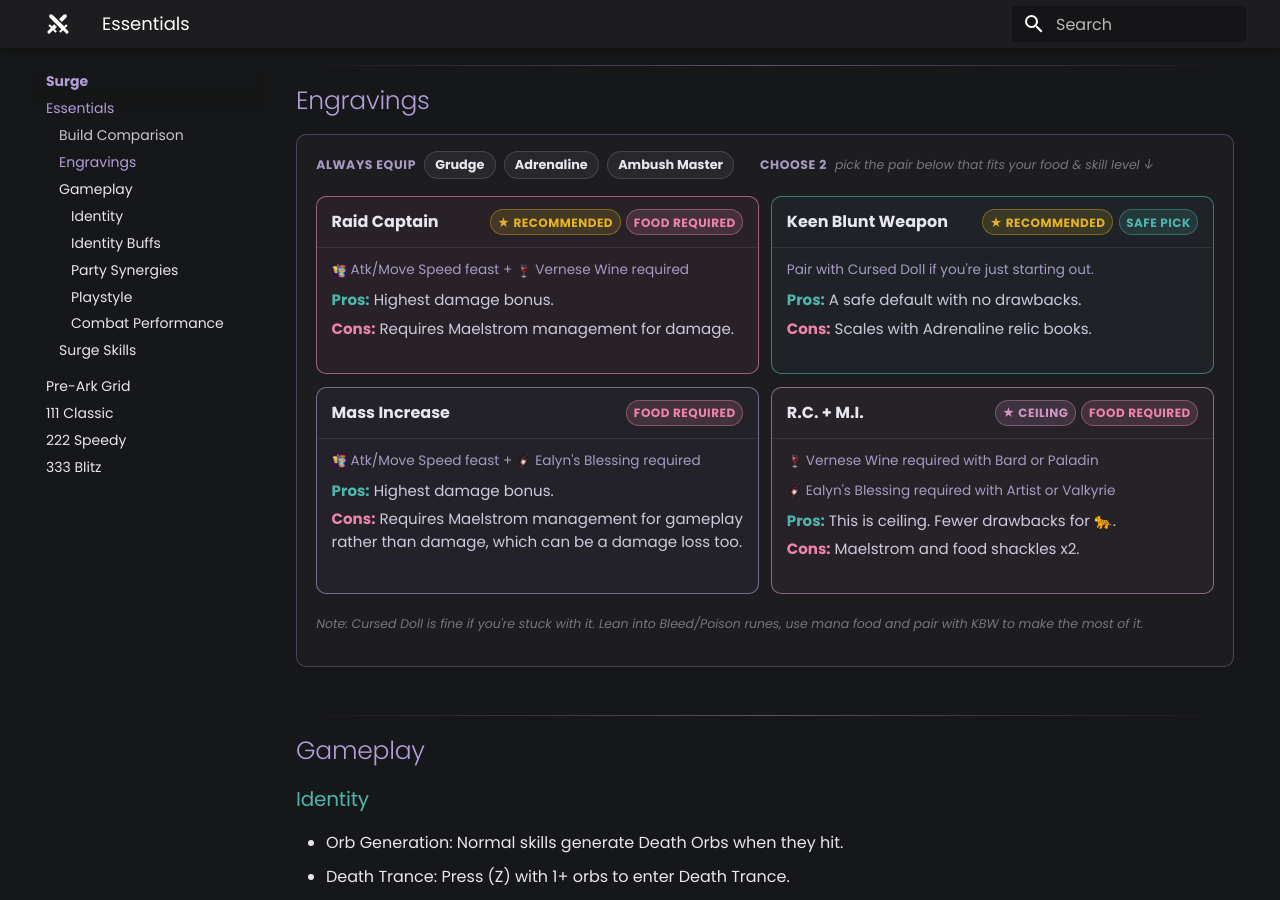
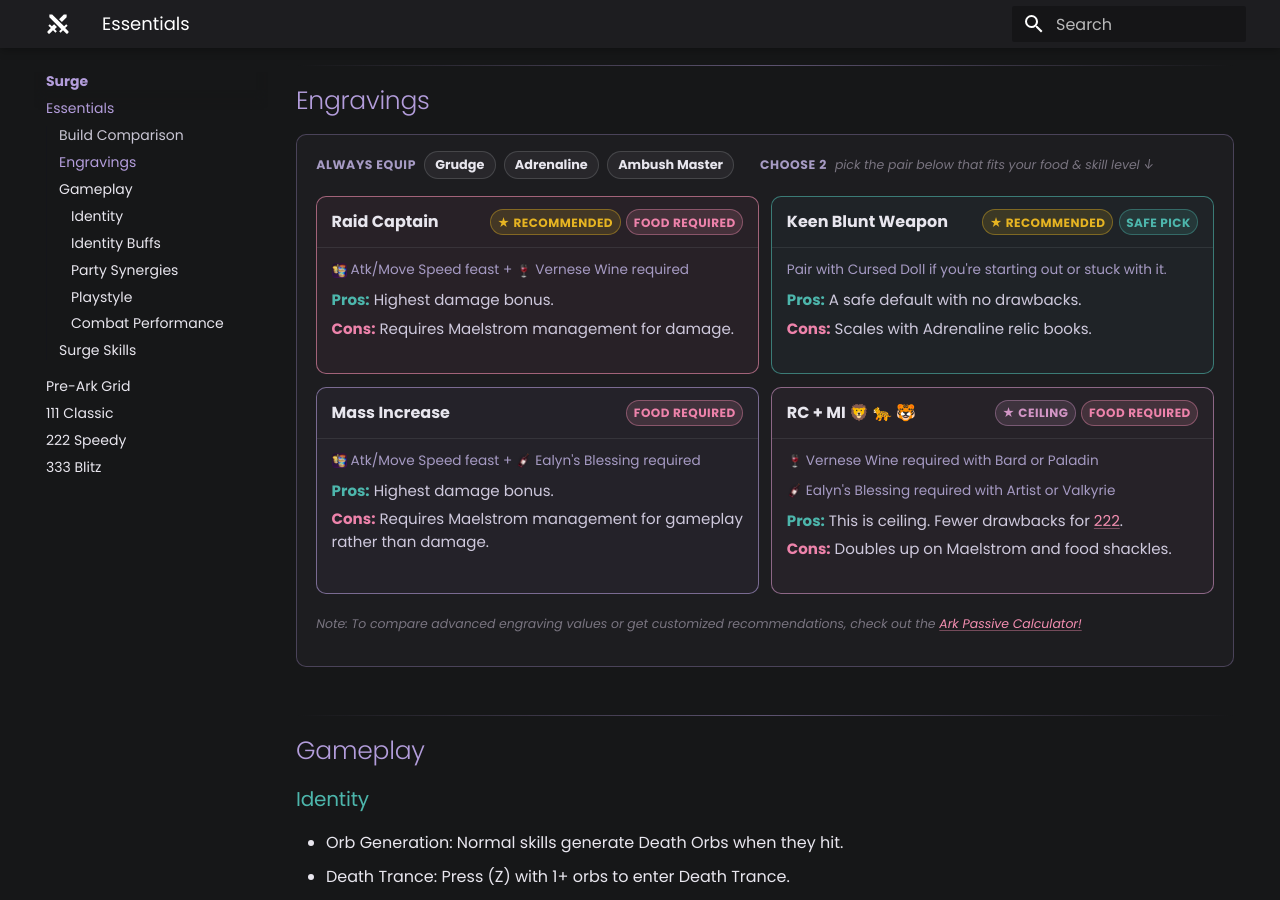
Before and after one commit to interlockme/deathblade, an MkDocs documentation site: the page built from docs/surge/essentials.md, in a window 1280 px wide and 900 px high, scrolled down 1343 px. Built offline with MkDocs 1.6.1 and Material for MkDocs 9.7.7, drawn with Linux system fonts in a browser that asks for light colours; plug-ins that fetch from the network failed and are left out; some of the changed text lies outside the part shown.

Commit message:
minor desc updates

```diff
--- a/docs/surge/essentials.md
+++ b/docs/surge/essentials.md
@@ -30,7 +30,7 @@ Atk/Move Speed Feast
 <details class="setup-note" data-kind="note" open markdown>
 <summary><span class="setup-note-tag">Note</span>Purchase at Peyto Island<span class="setup-note-arrow"></span></summary>
 
-- Alternatively, use ![](../assets/shared/icon-skewers.png){: .food-option-icon } ![](../assets/shared/icon-steak.png){: .food-option-icon } ![](../assets/shared/icon-azena.png){: .food-option-icon } mana food and equip a Legendary Bleed/Poison rune on Maelstrom.
+- <strong>Alternatively</strong>, use ![](../assets/shared/icon-skewers.png){: .food-option-icon } ![](../assets/shared/icon-steak.png){: .food-option-icon } ![](../assets/shared/icon-azena.png){: .food-option-icon } mana food and equip a Legendary Bleed/Poison rune on Maelstrom.
 
 </details>
 
@@ -124,7 +124,7 @@ Atk/Move Speed Feast
 </summary>
 <div class="engraving-card-body" markdown>
 
-Pair with Cursed Doll if you're just starting out.
+Pair with Cursed Doll if you're starting out or stuck with it.
 { .food-req }
 
 **Pros:**{: .best-for } A safe default with no drawbacks.
@@ -149,14 +149,14 @@ Pair with Cursed Doll if you're just starting out.
 
 **Pros:**{: .best-for } Highest damage bonus.
 
-**Cons:**{: .tradeoff } Requires Maelstrom management for gameplay rather than damage, which can be a damage loss too.
+**Cons:**{: .tradeoff } Requires Maelstrom management for gameplay rather than damage.
 
 </div>
 </details>
 
 <details class="engraving-card" data-accent="combo" open markdown>
 <summary>
-<span class="engraving-card-name">R.C. + M.I.</span>
+<span class="engraving-card-name">RC + MI 🦁 🐆 🐯</span>
 <span class="engraving-card-badges" markdown>
 <span class="engraving-card-badge engraving-card-badge-ceiling">★ Ceiling</span>
 <span class="engraving-card-badge engraving-card-badge-food">Food Required</span>
@@ -171,16 +171,16 @@ Pair with Cursed Doll if you're just starting out.
 ![](../assets/shared/icon-ealynsblessing.png){: .skill-icon } Ealyn's Blessing required with Artist or Valkyrie
 { .food-req }
 
-**Pros:**{: .best-for } This is ceiling. Fewer drawbacks for [🐆](222-speedy.md).
+**Pros:**{: .best-for } This is ceiling. Fewer drawbacks for [222](222-speedy.md).
 
-**Cons:**{: .tradeoff } Maelstrom and food shackles x2.
+**Cons:**{: .tradeoff } Doubles up on Maelstrom and food shackles.
 
 </div>
 </details>
 
 </div>
 
-<span class="engraving-loadout-hint">Note: Cursed Doll is fine if you're stuck with it. Lean into Bleed/Poison runes, use mana food and pair with KBW to make the most of it.</span>
+<span class="engraving-loadout-hint">Note: To compare advanced engraving values or get customized recommendations, check out the [Ark Passive Calculator!](../resources.md#ark-passive-calculator)</span>
 
 </div>
 
```
Also changed, not shown: docs/remaining-energy/essentials.md (+2 -0 lines).
